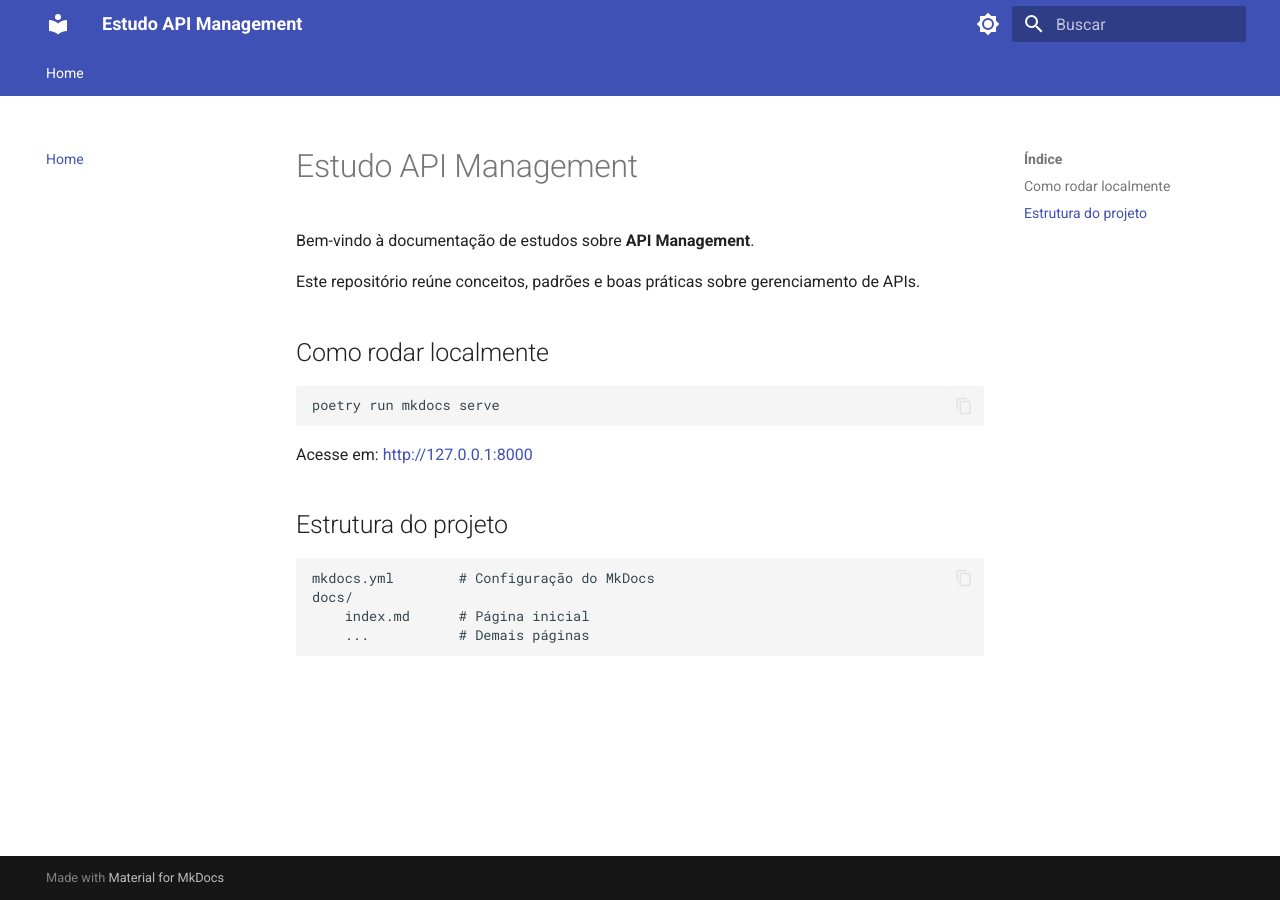
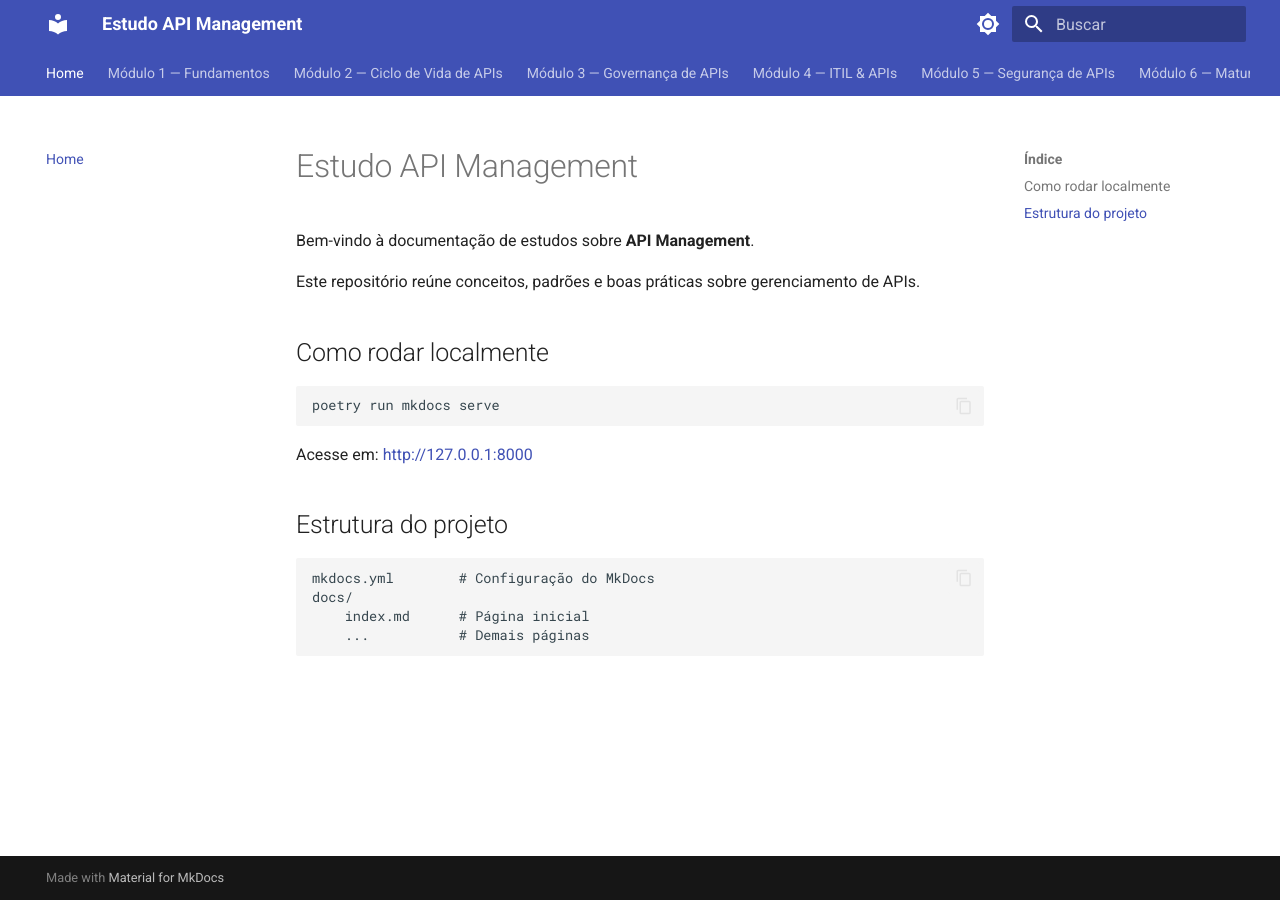
Before and after one commit to fgmira/estudo-api-management, an MkDocs documentation site: the page built from docs/index.md, in a window 1280 px wide. Built offline with MkDocs 1.6.1 and Material for MkDocs 9.7.7, drawn with Linux system fonts in a browser that asks for light colours.

Commit message:
docs: add module structure with index pages and nav config
Co-Authored-By: Claude Sonnet 4.6 <noreply@anthropic.com>

```diff
--- a/mkdocs.yml
+++ b/mkdocs.yml
@@ -37,3 +37,10 @@ markdown_extensions:
 
 nav:
   - Home: index.md
+  - Módulo 1 — Fundamentos: modulo-1-fundamentos/index.md
+  - Módulo 2 — Ciclo de Vida de APIs: modulo-2-ciclo-de-vida/index.md
+  - Módulo 3 — Governança de APIs: modulo-3-governanca/index.md
+  - Módulo 4 — ITIL & APIs: modulo-4-itil/index.md
+  - Módulo 5 — Segurança de APIs: modulo-5-seguranca/index.md
+  - Módulo 6 — Maturidade de APIs: modulo-6-maturidade/index.md
+  - Módulo 7 — Ferramentas & Padrões: modulo-7-ferramentas/index.md
```
Also changed, not shown: docs/modulo-1-fundamentos/index.md (added, +1 -0 lines), docs/modulo-2-ciclo-de-vida/index.md (added, +1 -0 lines), docs/modulo-3-governanca/index.md (added, +1 -0 lines), docs/modulo-4-itil/index.md (added, +1 -0 lines), docs/modulo-5-seguranca/index.md (added, +1 -0 lines), docs/modulo-6-maturidade/index.md (added, +1 -0 lines), docs/modulo-7-ferramentas/index.md (added, +1 -0 lines).
